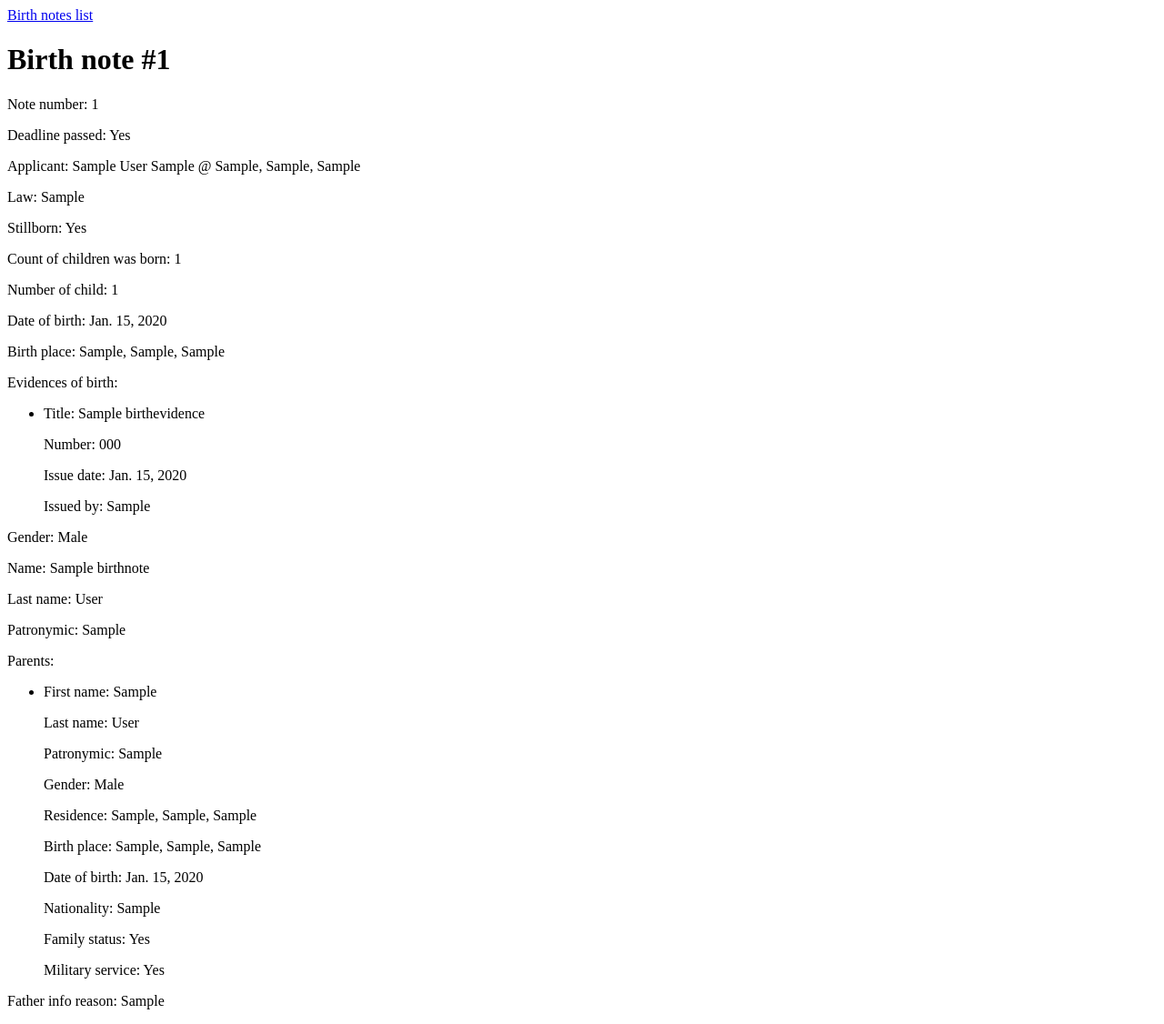
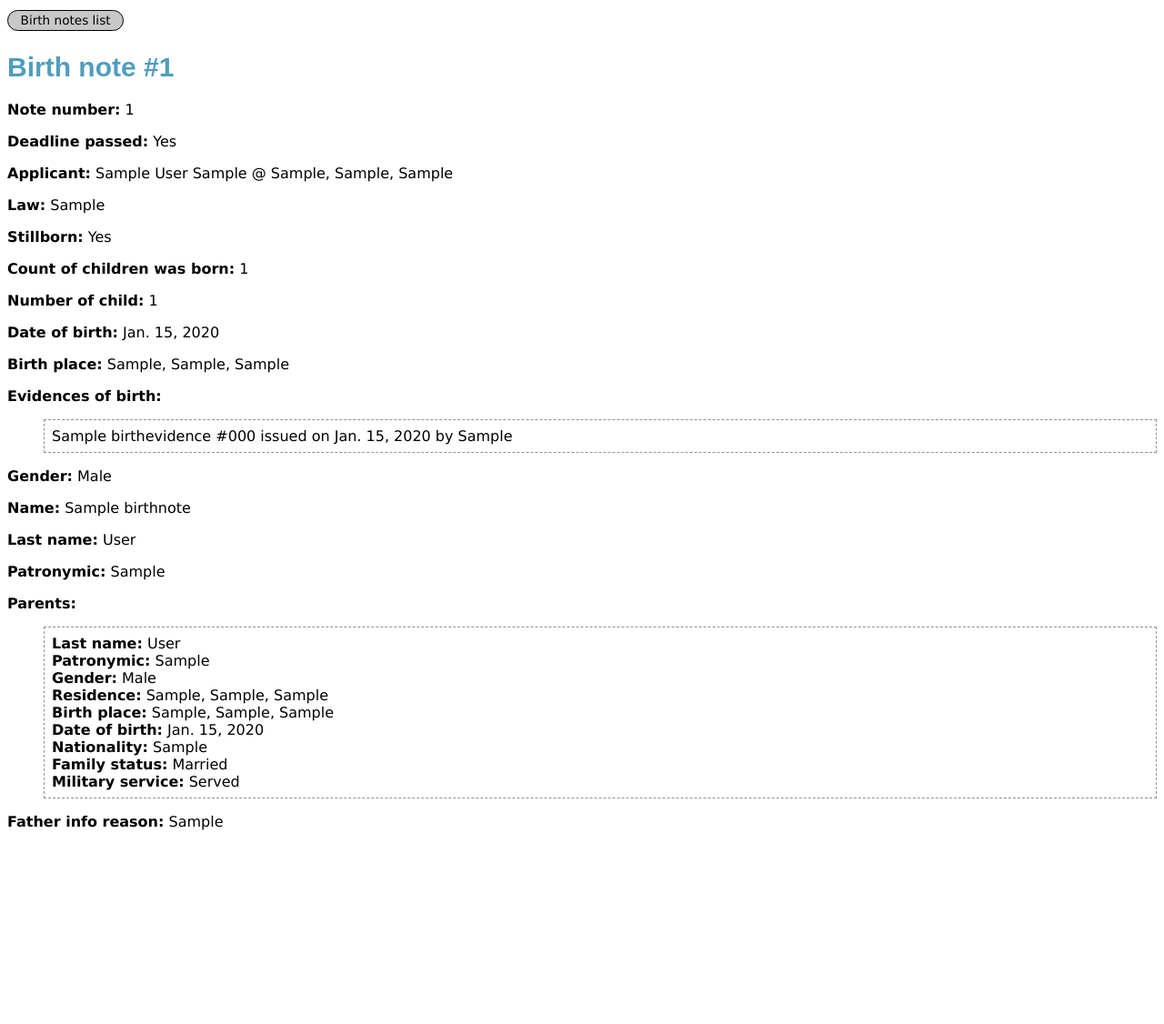
Before and after one commit to wi110w/vital-records-registry, a Django app: page /birth/1/ in a window 1280 px wide. Shown: the whole page at 91% size. After the commit the page ends 913 px from the top, so only its background shows below. Run offline with Django 3.2, Linux system fonts and the light colour scheme; tables that the repository leaves empty hold one stand-in row (values such as "Sample post"); parts of the project's set-up code (start-up, migrations or seed data) failed here and were passed over.

Commit message:
Rewrite templates, add tags for styling Add CSS-stylesheet for design views

```diff
--- /dev/null
+++ b/registry/vital_records/static/vital_records/birth/detail.css
@@ -0,0 +1,44 @@
+body {
+    font-family: Verdana;
+}
+
+body h1 {
+    font-family: sans-serif;
+    color: rgb(79, 158, 189);
+    font-size: 30px;
+}
+
+.label {
+    font-weight: bold;
+}
+
+body div ul li {
+    list-style-type: none;
+    border: 1px dashed rgb(147, 143, 143);
+    padding: 0.5em;
+}
+
+body div ul li p {
+    margin: 0;
+}
+
+.button {
+    text-decoration: none;
+    font-size: 85%;
+    border: 1.5px solid;
+    border-radius: 20px;
+    padding: 0.2em 1em;
+    margin: 0.2em 0px;
+    display: inline-block;
+    background: rgb(200, 200, 200) none repeat scroll 0% 0%;
+    color: #868686;
+}
+
+.button {
+    color: black;
+}
+
+.button:hover {
+    background: #efefef;
+    color: #7b7b7b;
+}
--- a/registry/vital_records/templates/vital_records/birth/detail.html
+++ b/registry/vital_records/templates/vital_records/birth/detail.html
@@ -3,55 +3,57 @@
 <head>
     <meta charset="UTF-8">
     <title>Vital records - Birth note #{{ note.note_number }}</title>
+    {% load staticfiles %}
+    <link rel="stylesheet" type="text/css" href="{% static 'vital_records/birth/detail.css' %}">
 </head>
 <body>
-    <a href="{% url 'vital_records:birth.index' %}">Birth notes list</a>
+<a href="{% url 'vital_records:birth.index' %}" class="button">Birth notes list</a>
 <h1>Birth note #{{ note.note_number }}</h1>
-    <p>Note number: {{ note.note_number }}</p>
-    <p>Deadline passed:
+<p><span class="label">Note number:</span> {{ note.note_number }}</p>
+<p><span class="label">Deadline passed:</span>
     {% if note.deadline_passed == 0 %}
     No
     {% else %}
     Yes
     {% endif %}</p>
-    <p>Applicant: {{ note.applicant }}</p>
-    <p>Law: {{ note.law }}</p>
-    <p>Stillborn:
+<p><span class="label">Applicant:</span> {{ note.applicant }}</p>
+<p><span class="label">Law:</span> {{ note.law }}</p>
+<p><span class="label">Stillborn:</span>
     {% if note.stillborn == 0 %}
     No
     {% else %}
     Yes
     {% endif %}</p>
-    <p>Count of children was born: {{ note.children_born_count }}</p>
-    <p>Number of child: {{ note.child_number }}</p>
-    <p>Date of birth: {{ note.birth_date }}</p>
-    <p>Birth place: {{ note.birth_place }}</p>
-    <p>Evidences of birth:</p>
+<p><span class="label">Count of children was born:</span> {{ note.children_born_count }}</p>
+<p><span class="label">Number of child:</span> {{ note.child_number }}</p>
+<p><span class="label">Date of birth:</span> {{ note.birth_date }}</p>
+<p><span class="label">Birth place:</span> {{ note.birth_place }}</p>
+<div><span class="label">Evidences of birth:</span>
     {% if note.birth_evidences.all %}
     <ul>
         {% for birth_evidence in note.birth_evidences.all %}
         <li>
-                    <p>Title: {{ birth_evidence.title }}</p>
-                    <p>Number: {{ birth_evidence.number }}</p>
-                    <p>Issue date: {{ birth_evidence.issue_date }}</p>
-                    <p>Issued by: {{ birth_evidence.issuer }}</p>
+            {{ birth_evidence.title }} #{{ birth_evidence.number }} issued on
+            {{ birth_evidence.issue_date }}
+            {% if birth_evidence.issuer %} by {{ birth_evidence.issuer }} {% endif %}
         </li>
         {% endfor %}
     </ul>
     {% else %}
     <p>No evidences.</p>
     {% endif %}
-    <p>Gender:
+</div>
+<p><span class="label">Gender:</span>
     {% if note.child_gender %}
     Male
     {% else %}
     Female
     {% endif %}
 </p>
-    <p>Name: {{ note.child_name }}</p>
-    <p>Last name: {{ note.child_last_name }}</p>
-    <p>Patronymic: {{ note.child_patronymic }}</p>
-    <p>Parents:</p>
+<p><span class="label">Name:</span> {{ note.child_name }}</p>
+<p><span class="label">Last name:</span> {{ note.child_last_name }}</p>
+<p><span class="label">Patronymic:</span> {{ note.child_patronymic }}</p>
+<div><span class="label">Parents:</span>
     {% if note.parents.all %}
     <ul>
         {% for parent in note.parents.all %}
@@ -63,6 +65,7 @@
     {% else %}
     <p>No parents.</p>
     {% endif %}
-    <p>Father info reason: {{ note.father_info_reason }}</p>
+</div>
+<p><span class="label">Father info reason:</span> {{ note.father_info_reason }}</p>
 </body>
 </html>
--- a/registry/vital_records/templates/vital_records/index.html
+++ b/registry/vital_records/templates/vital_records/index.html
@@ -3,10 +3,12 @@
 <head>
     <meta charset="UTF-8">
     <title>Vital records</title>
+    {% load staticfiles %}
+    <link rel="stylesheet" type="text/css" href="{% static 'vital_records/index.css' %}">
 </head>
 <body>
 <h1>Vital records registry</h1>
-<ul>
+<ul class="menu">
     <li><a href="{% url 'vital_records:birth.index' %}">Birth notes</a></li>
 </ul>
 </body>
--- a/registry/vital_records/templates/vital_records/person.html
+++ b/registry/vital_records/templates/vital_records/person.html
@@ -1,28 +1,27 @@
-<p>First name: {{ person.first_name }}</p>
-<p>Last name: {{ person.last_name }}</p>
-<p>Patronymic: {{ person.patronymic }}</p>
-<p>Gender:
+<p><span class="label">Last name:</span> {{ person.last_name }}</p>
+<p><span class="label">Patronymic:</span> {{ person.patronymic }}</p>
+<p><span class="label">Gender:</span>
     {% if person.gender %}
     Male
     {% else %}
     Female
     {% endif %}
 </p>
-<p>Residence: {{ person.residence }}</p>
-<p>Birth place: {{ person.birth_place }}</p>
-<p>Date of birth: {{ person.date_of_birth }}</p>
-<p>Nationality: {{ person.nationality }}</p>
-<p>Family status:
+<p><span class="label">Residence:</span> {{ person.residence }}</p>
+<p><span class="label">Birth place:</span> {{ person.birth_place }}</p>
+<p><span class="label">Date of birth:</span> {{ person.date_of_birth }}</p>
+<p><span class="label">Nationality:</span> {{ person.nationality }}</p>
+<p><span class="label">Family status:</span>
     {% if person.family_status == 0 %}
-        No
+        Single
     {% else %}
-        Yes
+        Married
     {% endif %}
 </p>
-<p>Military service:
+<p><span class="label">Military service:</span>
     {% if person.military_service == 0 %}
-        No
+        Don't served
     {% else %}
-        Yes
+        Served
     {% endif %}
 </p>
```
Also changed, not shown: registry/vital_records/static/vital_records/birth/index.css (added, +71 -0 lines), registry/vital_records/static/vital_records/index.css (added, +39 -0 lines), registry/vital_records/templates/vital_records/birth/index.html (+23 -8 lines), registry/vital_records/static/__init__.py (added), registry/vital_records/static/vital_records/__init__.py (added), registry/vital_records/static/vital_records/birth/__init__.py (added). Lines whose indentation alone changed are shown as unchanged.
